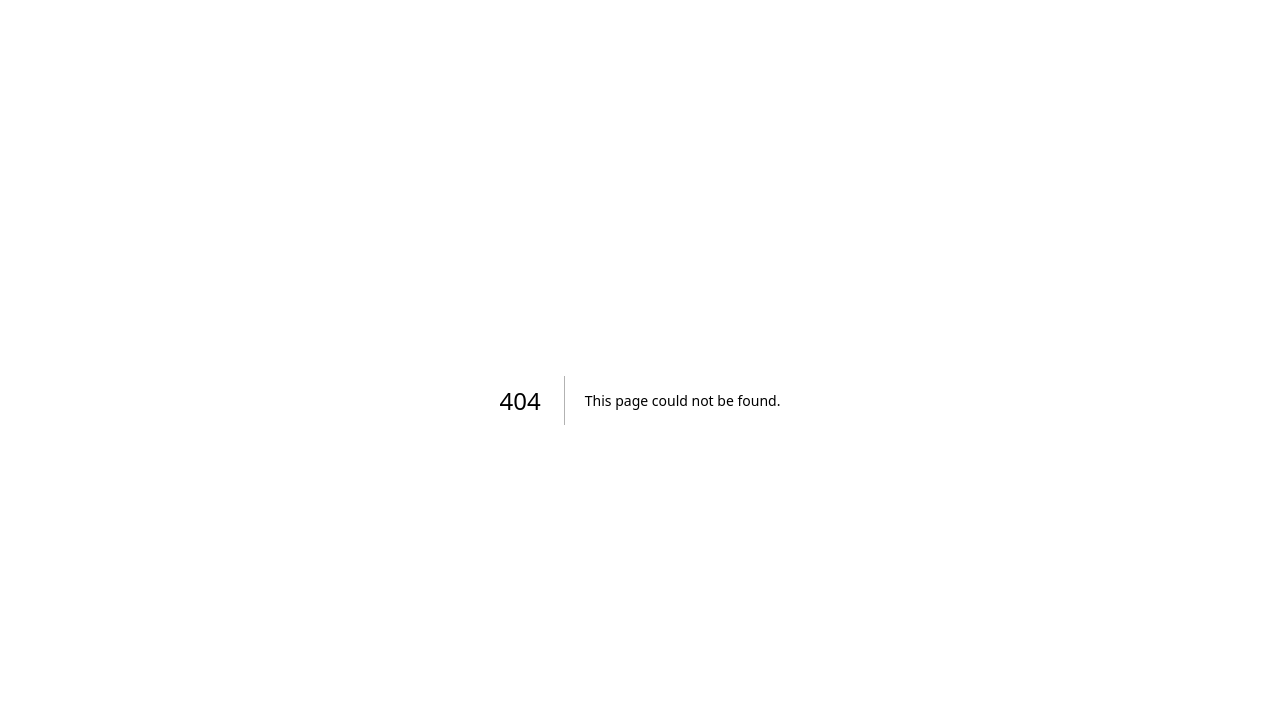
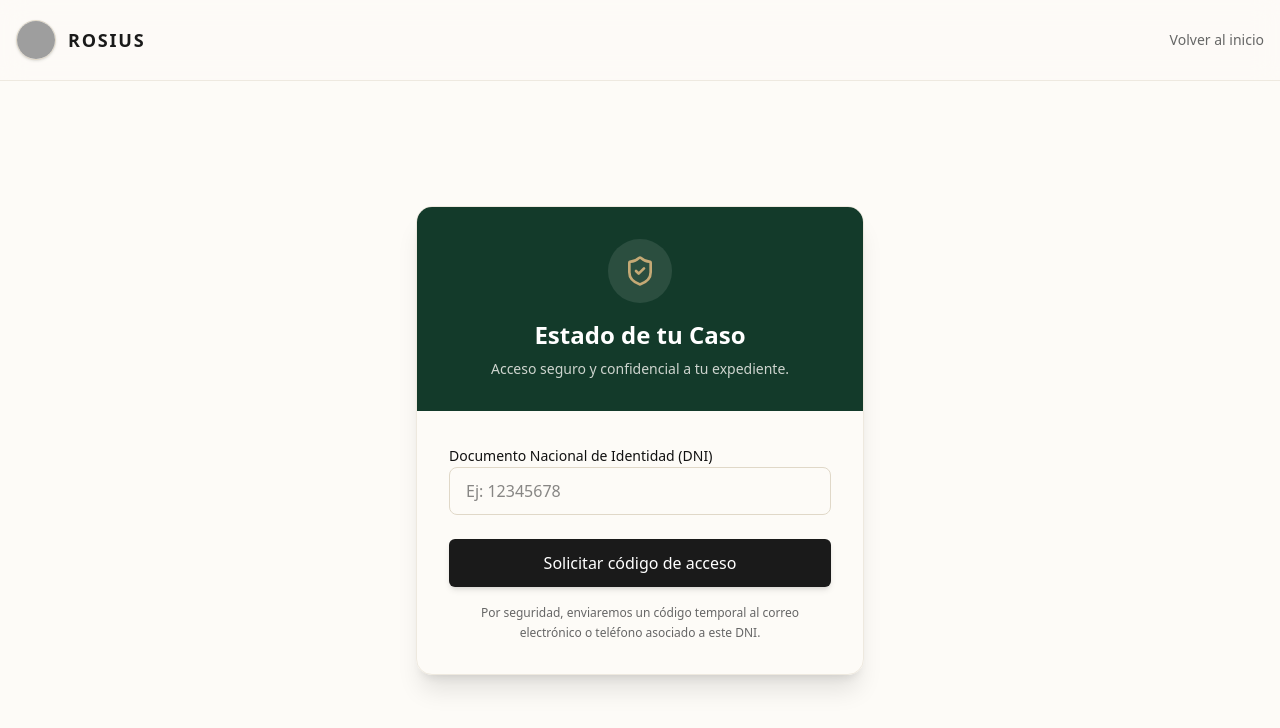
Before and after one commit to dmazasuxe-gif/rosius-app, a Next.js app: page /consulta in a window 1280 px wide. Before the commit this address had no page. Shown: the top 728 px of the page. Built offline with nearby package versions, Linux system fonts and the light colour scheme; grey boxes are pictures that could not be loaded; a web font is replaced by a local one.

Commit message:
feat: add consulta page layout

```diff
--- /dev/null
+++ b/src/app/consulta/page.tsx
@@ -0,0 +1,75 @@
+import { Button } from "@/components/ui/button";
+import { ShieldCheck } from "lucide-react";
+import Link from "next/link";
+
+export const metadata = {
+  title: "Consulta tu caso | ROSIUS",
+  description: "Consulta de manera segura el estado de tu expediente jurídico.",
+};
+
+export default function ConsultaPage() {
+  return (
+    <div className="min-h-screen bg-background flex flex-col">
+      {/* Header Minimalista */}
+      <header className="w-full border-b border-border/50 bg-background/80 backdrop-blur-md">
+        <div className="container mx-auto px-4 h-20 flex items-center justify-between">
+          <Link href="/" className="flex items-center gap-3">
+            <div className="relative w-10 h-10 rounded-full overflow-hidden border border-border shadow-sm flex items-center justify-center bg-white">
+              <img src="/logo-light.png" alt="ROSIUS Logo" className="w-full h-full object-cover dark:hidden" />
+              <img src="/logo-dark.png" alt="ROSIUS Logo" className="w-full h-full object-cover hidden dark:block" />
+            </div>
+            <div className="flex flex-col">
+              <span className="font-heading text-lg font-bold tracking-widest text-primary">ROSIUS</span>
+            </div>
+          </Link>
+          <Link href="/" className="text-sm font-medium text-muted-foreground hover:text-foreground">
+            Volver al inicio
+          </Link>
+        </div>
+      </header>
+
+      {/* Main Content */}
+      <main className="flex-1 flex items-center justify-center p-4">
+        <div className="w-full max-w-md bg-card border border-border/50 rounded-2xl shadow-xl overflow-hidden animate-in fade-in zoom-in-95 duration-500">
+          <div className="bg-secondary p-8 text-center text-white">
+            <div className="mx-auto bg-white/10 w-16 h-16 rounded-full flex items-center justify-center mb-4">
+              <ShieldCheck className="w-8 h-8 text-accent" />
+            </div>
+            <h1 className="font-heading text-2xl font-bold">Estado de tu Caso</h1>
+            <p className="text-secondary-foreground/80 mt-2 text-sm">
+              Acceso seguro y confidencial a tu expediente.
+            </p>
+          </div>
+
+          <div className="p-8">
+            <form className="space-y-6">
+              <div className="space-y-2">
+                <label htmlFor="dni" className="text-sm font-medium text-foreground">
+                  Documento Nacional de Identidad (DNI)
+                </label>
+                <input
+                  id="dni"
+                  name="dni"
+                  type="text"
+                  maxLength={8}
+                  placeholder="Ej: 12345678"
+                  className="w-full h-12 px-4 rounded-lg border border-input bg-background focus:outline-none focus:ring-2 focus:ring-accent transition-all"
+                  required
+                />
+              </div>
+
+              <div className="space-y-4">
+                <Button type="button" className="w-full h-12 bg-primary hover:bg-primary/90 text-white text-base shadow-md">
+                  Solicitar código de acceso
+                </Button>
+                <p className="text-xs text-center text-muted-foreground leading-relaxed">
+                  Por seguridad, enviaremos un código temporal al correo electrónico o teléfono asociado a este DNI.
+                </p>
+              </div>
+            </form>
+          </div>
+        </div>
+      </main>
+    </div>
+  );
+}
--- /dev/null
+++ b/src/lib/supabase.ts
@@ -0,0 +1,6 @@
+import { createClient } from '@supabase/supabase-js'
+
+const supabaseUrl = process.env.NEXT_PUBLIC_SUPABASE_URL || ''
+const supabaseAnonKey = process.env.NEXT_PUBLIC_SUPABASE_ANON_KEY || ''
+
+export const supabase = createClient(supabaseUrl, supabaseAnonKey)
```
Also changed, not shown: public/logo-light.png.jpg (added), 1 other file (tests, documents, lock files or other folders).
